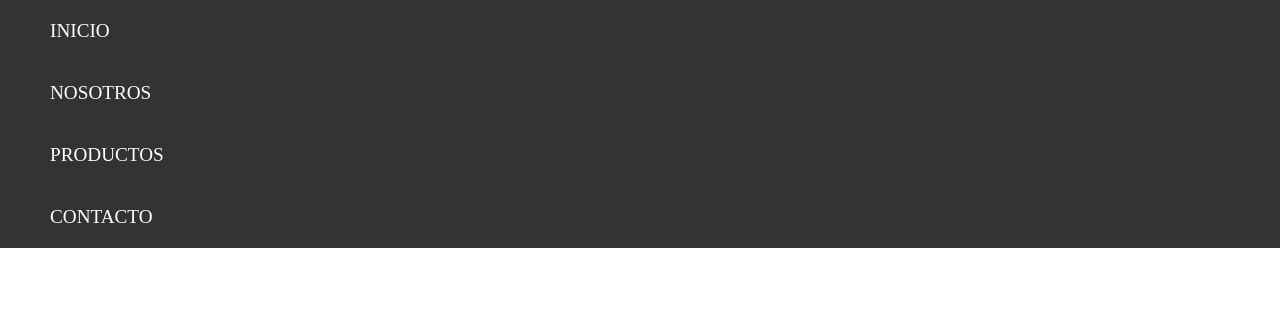
After one commit to LUlisesRM/CITEMSA, a PHP site: page / in a window 1280 px wide. The commit adds this page. Shown: the top 309 px of the page. Run offline with PHP 8.4, Linux system fonts and the light colour scheme.

Commit message:
Comienzo de Menu desplegable

```diff
--- /dev/null
+++ b/estilo.css
@@ -0,0 +1,47 @@
+*{
+    box-sizing: border-box;
+}
+
+body{
+    margin:0;
+}
+
+.nav-bar{
+    background: #E38646;
+    padding: 20px;
+    display: block;
+    color: white;
+    cursor: pointer;
+    font-size: 1.5em;
+    width: 100%;
+}
+
+.menu, .submenu{
+    list-style: none;
+    padding: 0;
+    margin: 0;
+    }
+
+menu{
+    background: #555;
+    width: 100%;
+}
+
+.menu__link{
+    display: block;
+    padding: 20px;
+    color: white;
+    font-size: 1.2em;
+    text-decoration: none;
+}
+
+.submenu{
+    height: 0;
+    overflow: hidden;
+    transition: all 0.3s;
+}
+
+.submenu, .menu__link{
+    background: #333;
+    padding-left: 50px;
+}
--- /dev/null
+++ b/index.php
@@ -0,0 +1,29 @@
+<!DOCTYPE html>
+<html lang="en">
+<head>
+    <meta charset="UTF-8">
+    <meta http-equiv="X-UA-Compatible" content="IE=edge">
+    <meta name="viewport" content="width=device-width, initial-scale=1.0">
+    <link rel="stylesheet" href="estilo.css">
+    <title>Document</title>
+</head>
+<body>
+    <nav class="main-nav">
+        <ul class="menu" id="menu">
+            <li class="menu__item"><a href="" class="menu__link">INICIO</a></li>
+            <li class="menu__item"><a href="" class="menu__link">NOSOTROS</a></li>
+            <li class="menu__item container-submenu">
+                <a href="" class="menu__link submenu-btn">PRODUCTOS <i></i></a>
+                <ul class="submenu">
+                    <li class="menu__item"><a href="" class="menu__link">Televisores</a></li>
+                    <li class="menu__item"><a href="" class="menu__link">Computadoras</a></li>
+                    <li class="menu__item"><a href="" class="menu__link">Videojuegos</a></li>
+                    <li class="menu__item"><a href="" class="menu__link">Smartphones</a></li>
+                </ul>
+            </li>
+            <li class="menu__item"><a href="" class="menu__link">CONTACTO</a></li>
+        </ul>
+    </nav>
+    <script> src="menu.js"</script>
+</body>
+</html>
--- a/saco/Plataforma_citemsa/rrhh/base_de_datos/eliminar.php
+++ b/saco/Plataforma_citemsa/rrhh/base_de_datos/eliminar.php
@@ -1,8 +1,8 @@
 <?php
-include "../conexion.php";
+include "../../../conexion.php";
 $id = $_GET['id'];
 
-$sql="DELETE FROM alumnos WHERE id_alumno = '$id'";
+$sql="DELETE FROM operadores WHERE id_operador = '$id'";
 
 
 mysqli_query($conexion,$sql);
--- a/saco/Plataforma_citemsa/rrhh/base_de_datos/index.php
+++ b/saco/Plataforma_citemsa/rrhh/base_de_datos/index.php
@@ -58,7 +58,7 @@ $sql="SELECT * FROM operadores";
             <th>ID DE LICENCIA</th>
             <th>VENCIMIENTO DE LA LICENCIA</th>
         </tr>
-    <?php
+<?php
         if ($count>0){
 
             while($row=mysqli_fetch_assoc($consulta) ){
```
Also changed, not shown: saco/Plataforma_citemsa/estilo_saco.css (+7 -6 lines), saco/Plataforma_citemsa/rrhh/base_de_datos/actualizar.php (+65 -13 lines), saco/Plataforma_citemsa/rrhh/base_de_datos/insertar.php (+4 -3 lines), saco/Plataforma_citemsa/rrhh/base_de_datos/registrar.php (+21 -21 lines), clip.png (added).
